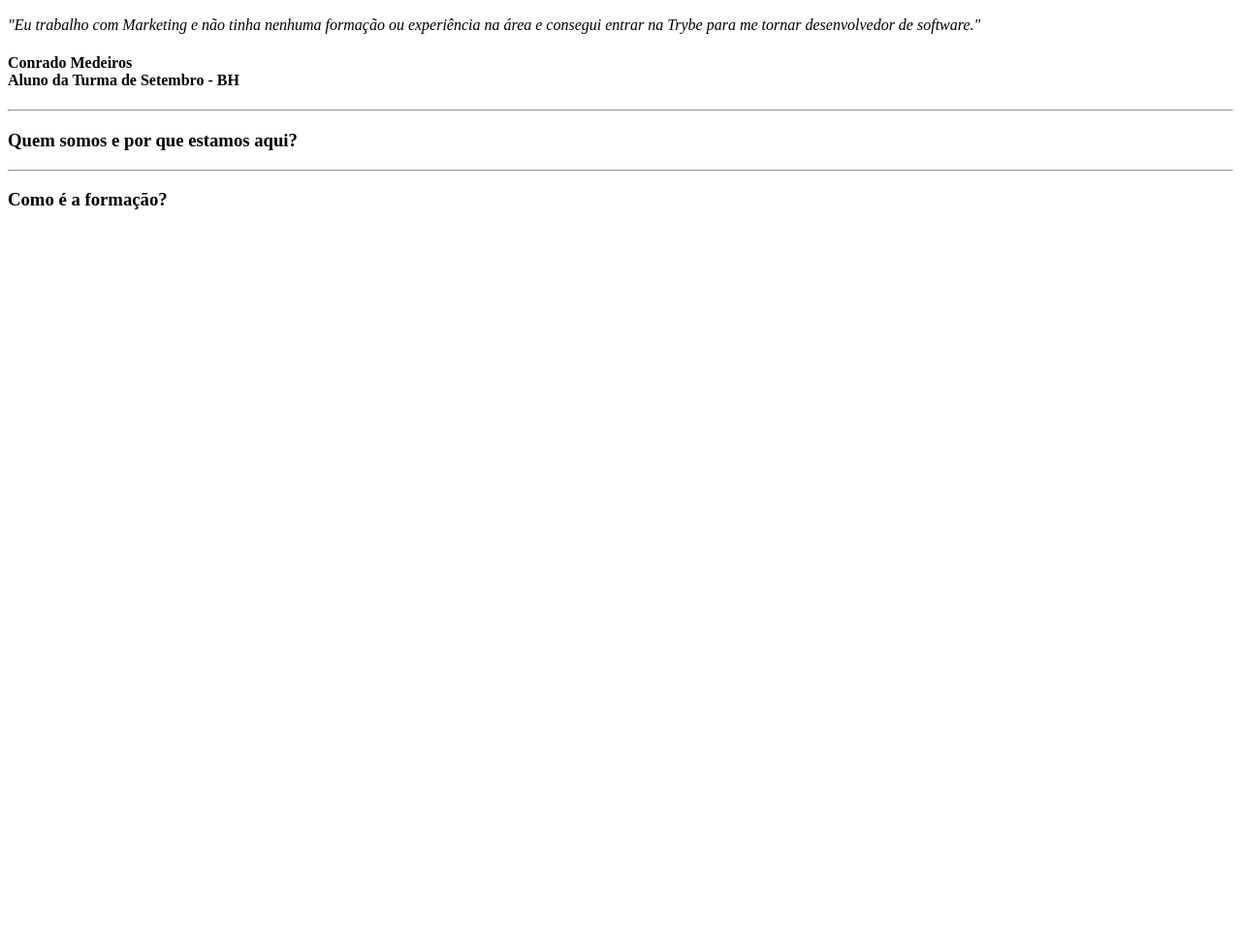
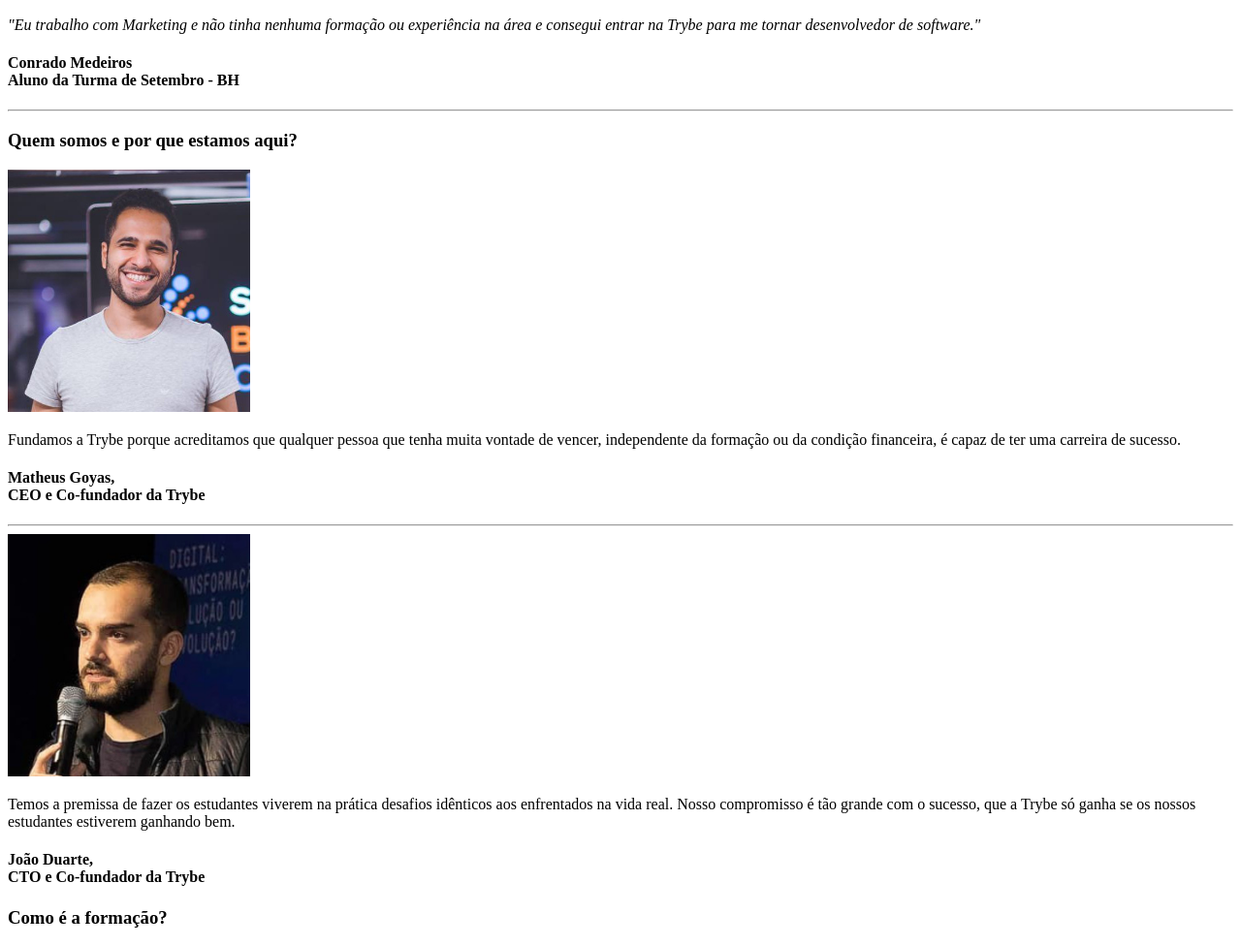
Before and after one commit to luizeduardome/trybe-sd-023-b-live-lectures, a plain HTML site: page fundamentos/bloco-3-introducao-a-html-e-css/dia-1-html-css-estruturas-de-paginas/index.html in a window 1280 px wide. Shown: the part 1005-1981 px from the top of the page at 97% size. Before the commit the page ends 1241 px from the top, so only its background shows below. Drawn offline with Linux system fonts and the light colour scheme.

Commit message:
Adicionado elementos da terceira section

```diff
--- a/fundamentos/bloco-3-introducao-a-html-e-css/dia-1-html-css-estruturas-de-paginas/index.html
+++ b/fundamentos/bloco-3-introducao-a-html-e-css/dia-1-html-css-estruturas-de-paginas/index.html
@@ -1,63 +1,111 @@
 <!DOCTYPE html>
 <html lang="pt-br">
   <head>
-    <meta charset="UTF-8">
+    <meta charset="UTF-8" />
     <title>Acelere sua carreira em tecnologia aqui e agora | Trybe</title>
   </head>
   <body>
-
     <h1>Sua carreira de sucesso em tecnologia começa aqui. Agora.</h1>
-    <img src="./images/smiling-image.jpg" alt="Foto rapaz sorridente" width="350px">
+    <img
+      src="./images/smiling-image.jpg"
+      alt="Foto rapaz sorridente"
+      width="350px"
+    />
 
     <p>
-        Com atividades presenciais e online, mentorias individuais e desafios práticos, a Trybe é a escola do futuro e para o futuro que acelera sua carreira em desenvolvimento de software em até 12 meses.
+      Com atividades presenciais e online, mentorias individuais e desafios
+      práticos, a Trybe é a escola do futuro e para o futuro que acelera sua
+      carreira em desenvolvimento de software em até 12 meses.
     </p>
     <p>
-        E o melhor? <strong>
-            Você não paga nada até conseguir um trabalho com uma remuneração de, no mínimo, R$ 3.000,00 por mês.
+      E o melhor?
+      <strong>
+        Você não paga nada até conseguir um trabalho com uma remuneração de, no
+        mínimo, R$ 3.000,00 por mês.
       </strong>
     </p>
 
     <a href="#">Inscreva-se no processo seletivo</a>
 
-    <hr>
+    <hr />
 
     <h3>A Trybe é para todos, inclusive para VOCÊ.</h3>
 
     <p>
-        Para você que já é estudante de computação, para você que se interessa pelo assunto e até mesmo para você que está pensando em mudar de carreira e ainda não conhece nada.
+      Para você que já é estudante de computação, para você que se interessa
+      pelo assunto e até mesmo para você que está pensando em mudar de carreira
+      e ainda não conhece nada.
     </p>
 
     <p>
-        A Trybe funciona para qualquer pessoa que queira uma carreira de sucesso em tecnologia.
+      A Trybe funciona para qualquer pessoa que queira uma carreira de sucesso
+      em tecnologia.
     </p>
 
     <p>
-
       <strong>E QUE TENHA MUITA VONTADE E DEDICAÇÃO!</strong>
     </p>
 
-    <img src="./images/conrado-medeiros.png" alt="Foto do conrado-medeiros" width="350px">
+    <img
+      src="./images/conrado-medeiros.png"
+      alt="Foto do conrado-medeiros"
+      width="350px"
+    />
 
-    <p><em>
-        "Eu trabalho com Marketing e não tinha nenhuma formação ou experiência na área e consegui entrar na Trybe para me tornar desenvolvedor de software."
-    </em></p>
+    <p>
+      <em>
+        "Eu trabalho com Marketing e não tinha nenhuma formação ou experiência
+        na área e consegui entrar na Trybe para me tornar desenvolvedor de
+        software."
+      </em>
+    </p>
 
     <h4>
-        Conrado Medeiros<br>
+      Conrado Medeiros<br />
       Aluno da Turma de Setembro - BH
     </h4>
 
-
-
-    <hr>
+    <hr />
 
     <h3>Quem somos e por que estamos aqui?</h3>
 
-    <hr>
+    <img
+      src="./images/matheus-goyas.jpeg"
+      alt="Foto do Matheus Goyas"
+      width="250"
+    />
+
+    <p>
+      Fundamos a Trybe porque acreditamos que qualquer pessoa que tenha muita
+      vontade de vencer, independente da formação ou da condição financeira, é
+      capaz de ter uma carreira de sucesso.
+    </p>
+
+    <h4>
+      <strong> Matheus Goyas, </strong><br />
+      CEO e Co-fundador da Trybe
+    </h4>
+
+    <hr />
+
+    <img
+      src="./images/joao-daniel.jpg"
+      alt="Foto do João Daniel Duarte"
+      width="250"
+    />
+
+    <p>
+      Temos a premissa de fazer os estudantes viverem na prática desafios
+      idênticos aos enfrentados na vida real. Nosso compromisso é tão grande com
+      o sucesso, que a Trybe só ganha se os nossos estudantes estiverem ganhando
+      bem.
+    </p>
+
+    <h4>
+      <strong> João Duarte, </strong><br />
+      CTO e Co-fundador da Trybe
+    </h4>
 
     <h3>Como é a formação?</h3>
-
-
   </body>
 </html>
```
Lines whose indentation alone changed are shown as unchanged.
